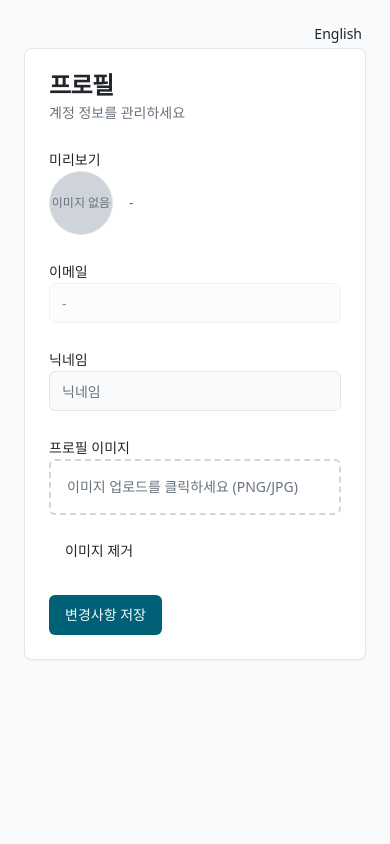
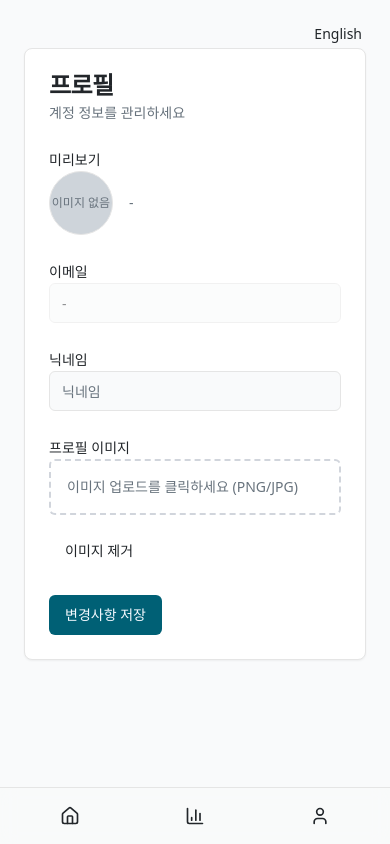
Before and after one commit to KUS-CapstoneDesign-II/BeMoreVooster, a Next.js app: page /profile in a window 390 px wide. Built offline with nearby package versions, Linux system fonts and the light colour scheme; no server answers.

Commit message:
feat: dashboard greets with nickname fallback

```diff
--- a/src/app/(protected)/dashboard/page.tsx
+++ b/src/app/(protected)/dashboard/page.tsx
@@ -33,9 +33,11 @@ export default function DashboardPage({ params }: DashboardPageProps) {
   const { t } = useI18n();
 
   const userLabel = useMemo(() => {
+    const nickname = (user?.userMetadata as any)?.nickname as string | undefined;
+    if (nickname && nickname.trim().length > 0) return nickname;
     if (user?.email) return user.email;
     return "Guest";
-  }, [user?.email]);
+  }, [user?.email, user?.userMetadata]);
 
   return (
     <div className="mx-auto w-full max-w-screen-2xl px-4 py-6 md:px-6 md:py-8 lg:px-8 lg:py-10">
--- a/src/app/(protected)/layout.tsx
+++ b/src/app/(protected)/layout.tsx
@@ -1,6 +1,9 @@
 "use client";
 
 import type { ReactNode } from "react";
+import Link from "next/link";
+import { Button } from "@/components/ui/button";
+import { Home, BarChart3, User as UserIcon } from "lucide-react";
 
 type ProtectedLayoutProps = {
   children: ReactNode;
@@ -8,5 +11,23 @@ type ProtectedLayoutProps = {
 
 // Rely on middleware for auth protection to avoid double redirects.
 export default function ProtectedLayout({ children }: ProtectedLayoutProps) {
-  return <>{children}</>;
+  return (
+    <div className="relative min-h-dvh pb-16">
+      {children}
+      {/* Mobile bottom navigation across all protected pages */}
+      <div className="fixed inset-x-0 bottom-0 z-10 border-t bg-background/80 backdrop-blur supports-[backdrop-filter]:bg-background/60 lg:hidden">
+        <nav className="mx-auto flex max-w-screen-sm items-center justify-around p-2">
+          <Button asChild variant="ghost" size="icon" aria-label="Home">
+            <Link href="/home"><Home className="h-5 w-5" /></Link>
+          </Button>
+          <Button asChild variant="ghost" size="icon" aria-label="Dashboard">
+            <Link href="/dashboard"><BarChart3 className="h-5 w-5" /></Link>
+          </Button>
+          <Button asChild variant="ghost" size="icon" aria-label="Profile">
+            <Link href="/profile"><UserIcon className="h-5 w-5" /></Link>
+          </Button>
+        </nav>
+      </div>
+    </div>
+  );
 }
```
